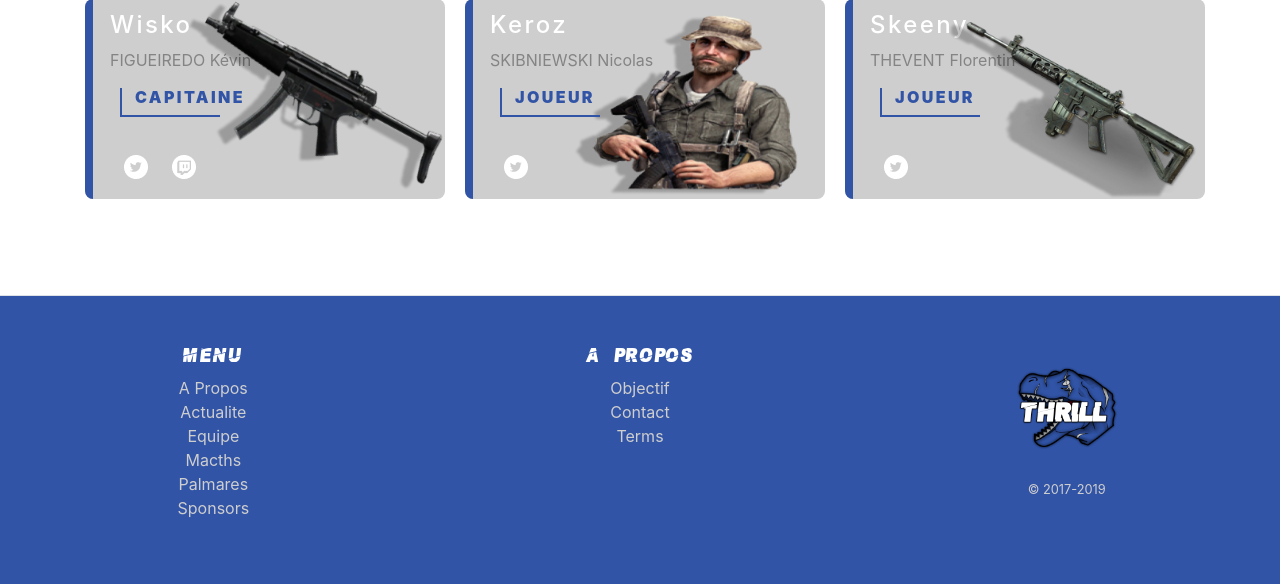
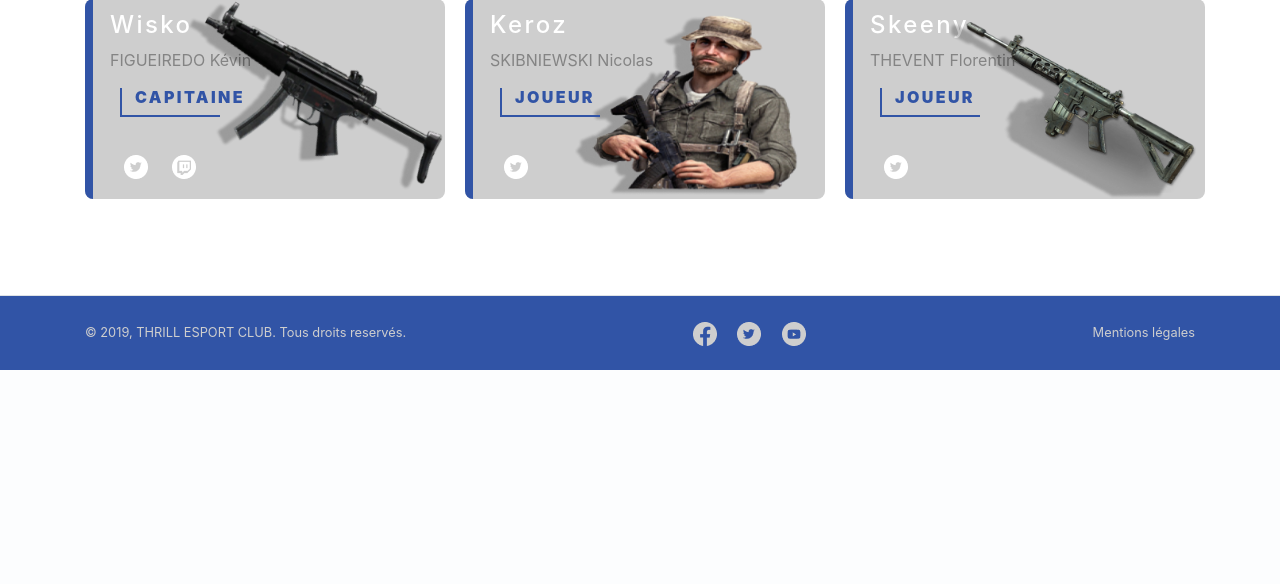
Before and after one commit to DavidMTdev/Thrill-Esport, a PHP site: page /team/callofduty/index.php in a window 1280 px wide. Shown: the part 980-1564 px from the top of the page. After the commit the page ends 1350 px from the top, so only its background shows below. Run offline with PHP 8.4, Linux system fonts and the light colour scheme.

Commit message:
modify footer

```diff
--- a/includes/footer.php
+++ b/includes/footer.php
@@ -1,36 +1,21 @@
 </main>
 
-<footer class="py-5 pt-md-5 border-top thrill-bg-blue">
-    <div class="row">
-        <div class="col-12 col-md text-center">
-            <h5 class="thrill-white">Menu</h5>
-            <ul class="list-unstyled text-small text-center">
-                <li><a class="thrill-light" href="#">A Propos</a></li>
-                <li><a class="thrill-light" href="#">Actualite</a></li>
-                <li><a class="thrill-light" href="#">Equipe</a></li>
-                <li><a class="thrill-light" href="#">Macths</a></li>
-                <li><a class="thrill-light" href="#">Palmares</a></li>
-                <li><a class="thrill-light" href="#">Sponsors</a></li>
-            </ul>
-        </div>
-        <?php if (false) : ?>
-            <div class="col-12 col-md text-center">
-                <h5 class="thrill-white">Partenaires</h5>
-                <ul class="list-unstyled text-small">
-                </ul>
+<footer class="py-4 pt-md-4 border-top thrill-bg-blue">
+    <div class="container">
+        <div class="row justify-content-between align-items-center">
+            <p class="thrill-light my-0 small">© 2019, THRILL ESPORT CLUB. Tous droits reservés.</p>
+            <div class="">
+                <a href="https://www.facebook.com/ThrillEC" class="mx-2">
+                    <img src="/asset/img/icon/Facebook/gray.png" alt="icon Facebook">
+                </a>
+                <a href="https://twitter.com/thrill_ec" class="mx-2">
+                    <img src="/asset/img/icon/Twitter/gray.png" alt="icon Twitter">
+                </a>
+                <a href="https://www.youtube.com/channel/UCObGReXVo3RZKE2iDbtDIMg/featured" class="mx-2">
+                    <img src="/asset/img/icon/Youtube/gray.png" alt="icon Youtube">
+                </a>
             </div>
-        <?php endif; ?>
-        <div class="col-12 col-md text-center">
-            <h5 class="thrill-white">A Propos</h5>
-            <ul class="list-unstyled text-small">
-                <li><a class="thrill-light" href="#">Objectif</a></li>
-                <li><a class="thrill-light" href="#">Contact</a></li>
-                <li><a class="thrill-light" href="#">Terms</a></li>
-            </ul>
-        </div>
-        <div class="col-12 col-md text-center">
-            <img class="mb-2" src="/asset/img/logo/v2/Logo_transparence_v2.png" alt="" width="128" height="128">
-            <small class="d-block mb-3 thrill-light">&copy; 2017-2019</small>
+            <a href="/legal/terms/" class="thrill-light small">Mentions légales</a>
         </div>
     </div>
 </footer>
```
